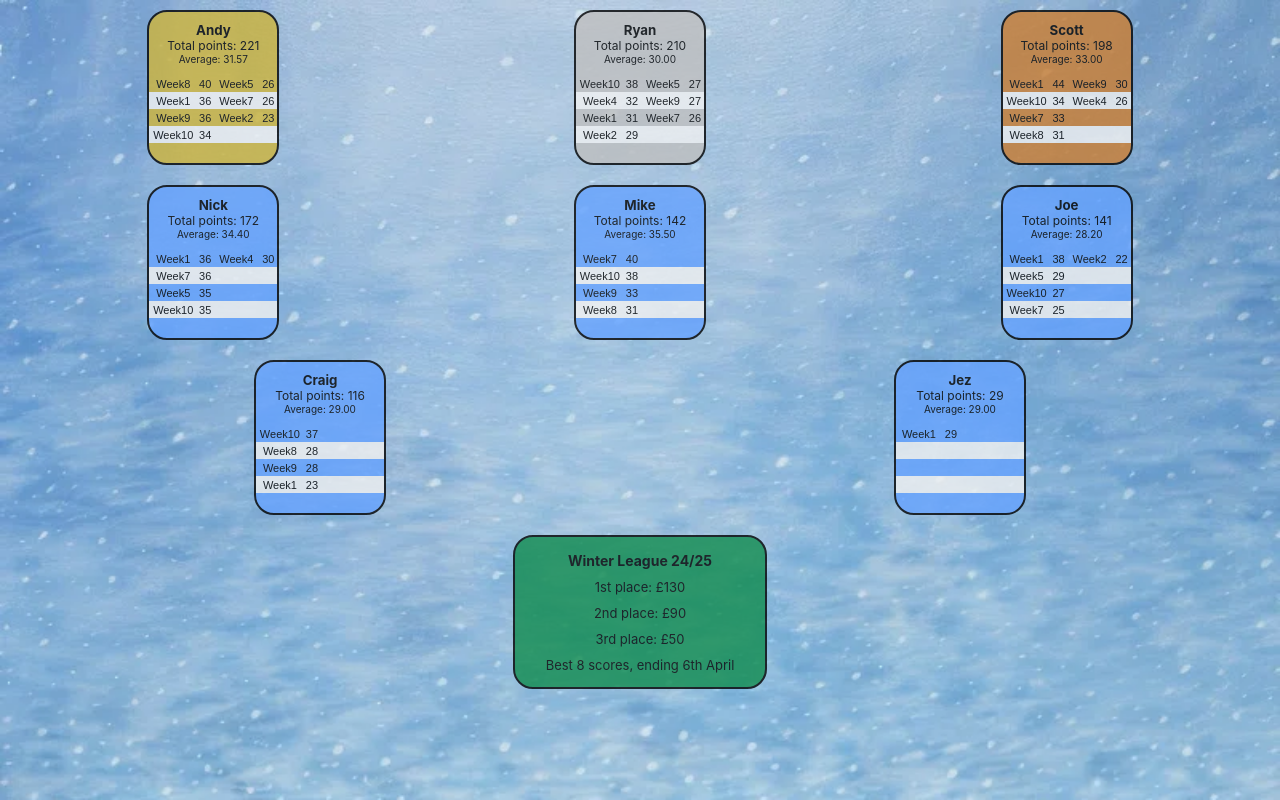
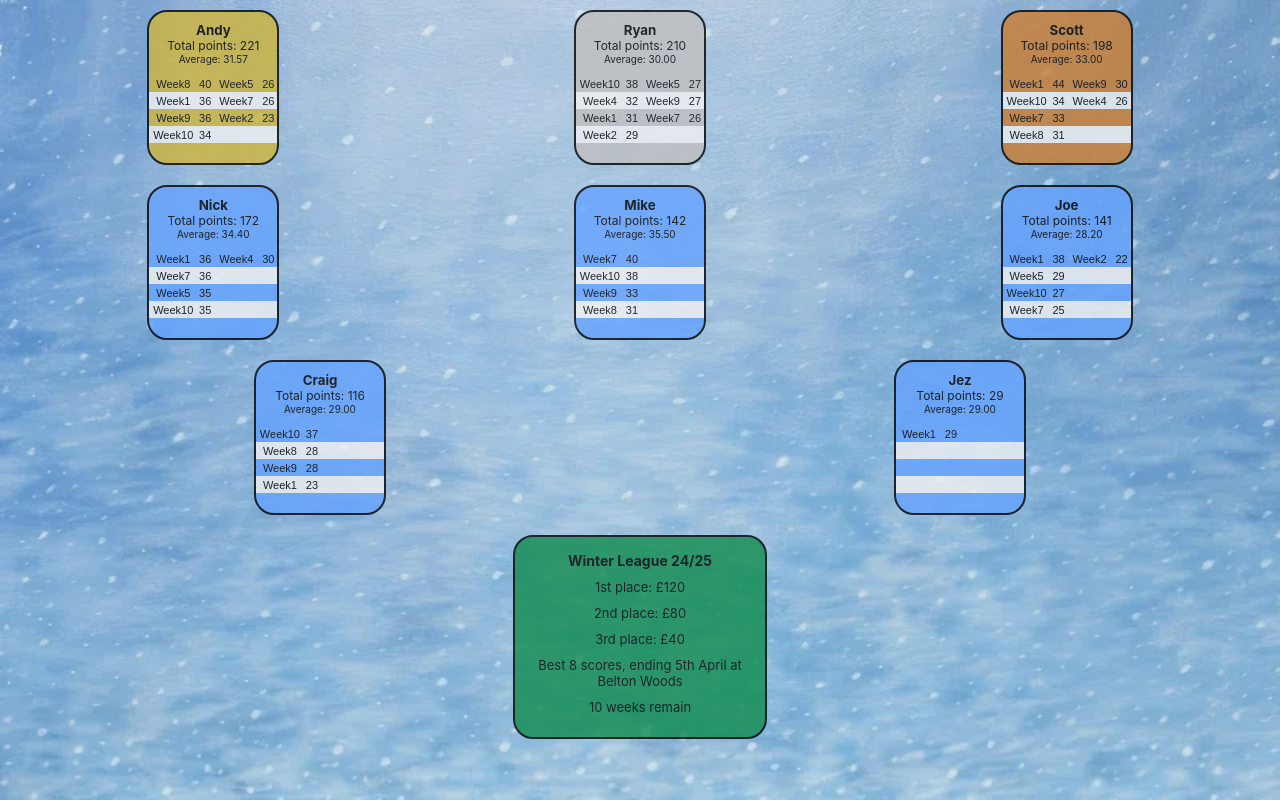
Before and after one commit to Ryan6Payne/winter-league, a React (Create React App) app: page / in a window 1280 px wide. Built offline with nearby package versions, Linux system fonts and the light colour scheme.

Commit message:
Update prize money

```diff
--- a/src/App.css
+++ b/src/App.css
@@ -64,7 +64,7 @@ p {
   margin-right: auto;
   opacity: 0.8;
   width: 250px;
-  height: 150px;
+  height: 200px;
   border: 2px solid black;
 }
 
--- a/src/components/Information.js
+++ b/src/components/Information.js
@@ -6,16 +6,19 @@ function Information() {
             </div>
             <div>
                 <p className="information-text">
-                    1st place: £130
+                    1st place: £120
                 </p>
                 <p className="information-text">
-                    2nd place: £90
+                    2nd place: £80
                 </p>
                 <p className="information-text">
-                    3rd place: £50
+                    3rd place: £40
                 </p>
                 <p className="information-text">
-                    Best 8 scores, ending 6th April
+                    Best 8 scores, ending 5th April at Belton Woods
+                </p>
+                <p className="information-text">
+                    10 weeks remain
                 </p>
             </div>
         </div>
```
